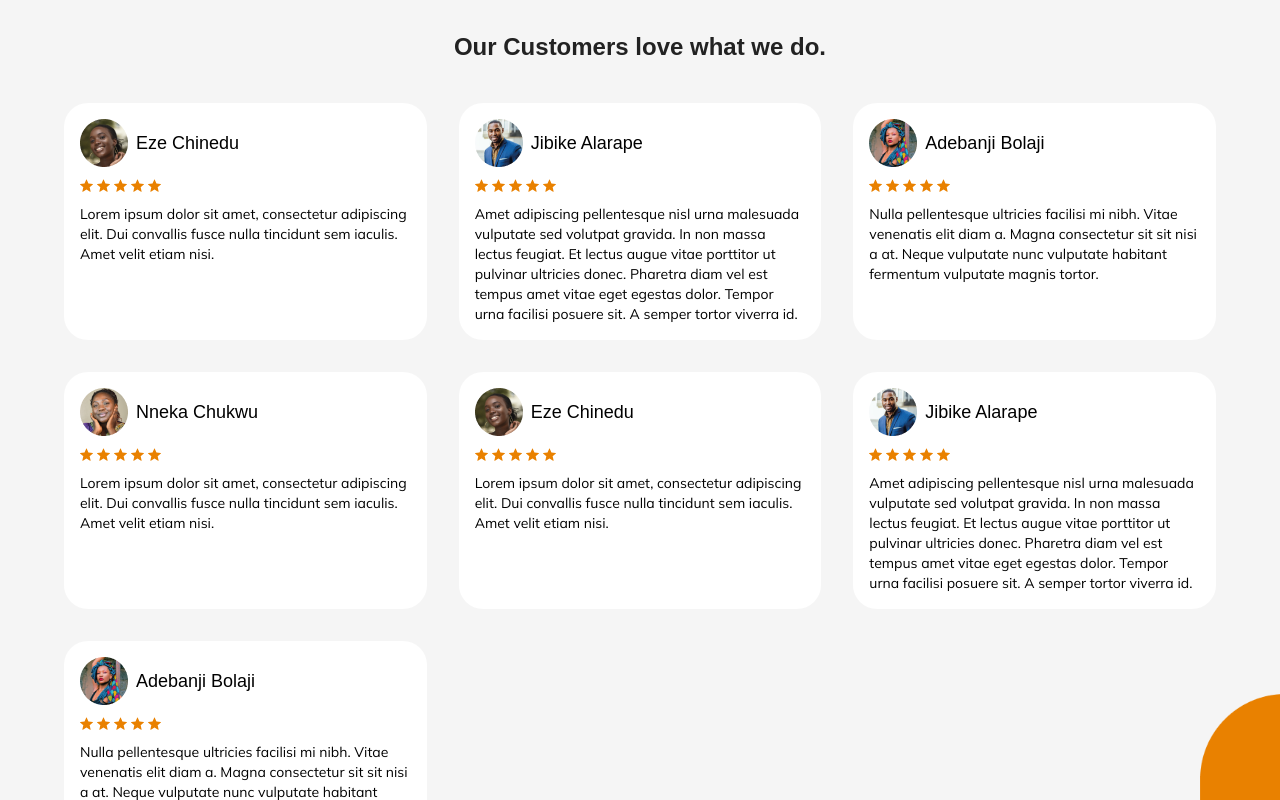
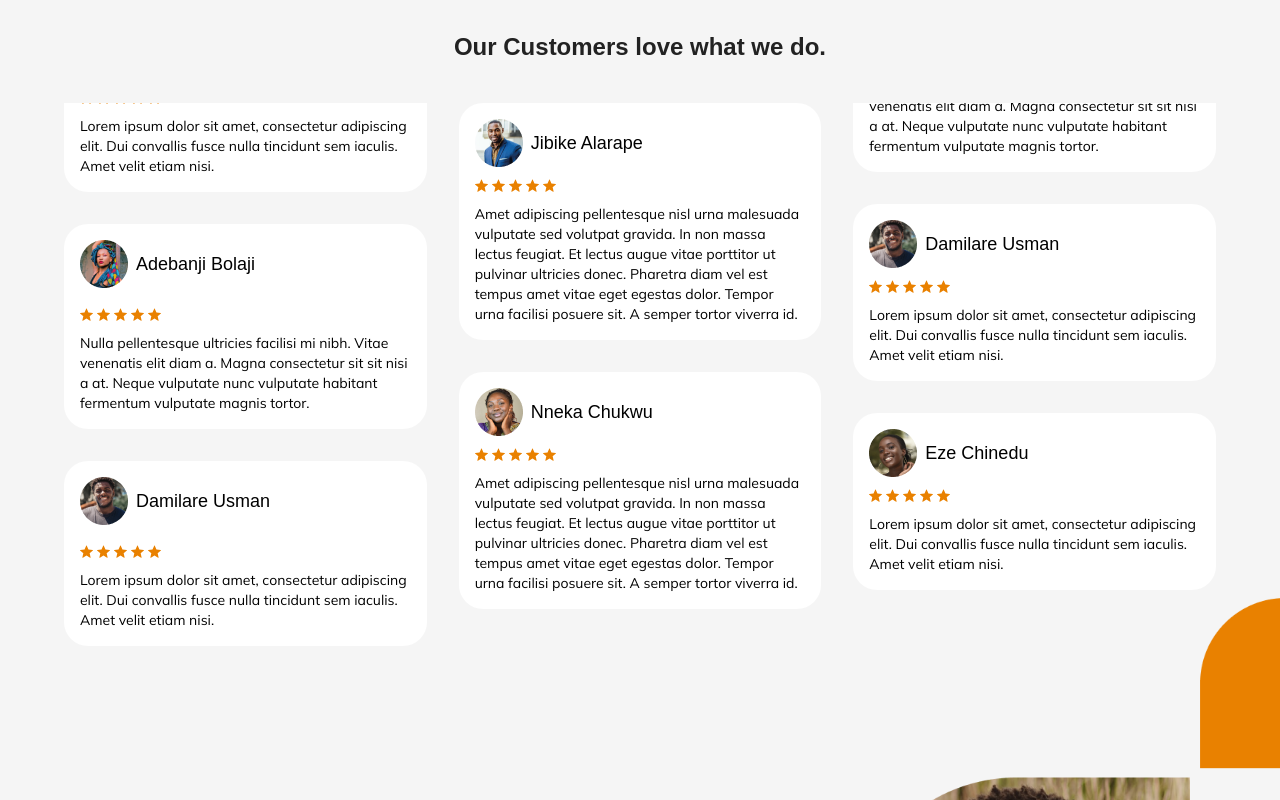
Before and after one commit to JustShuaib/123-test, a React (Vite) app: page / in a window 1280 px wide. Shown: the part 3220-4020 px from the top of the page. Built offline with nearby package versions, Linux system fonts and the light colour scheme; a web font is replaced by a local one.

Commit message:
customers clip

```diff
--- a/src/components/Customers.tsx
+++ b/src/components/Customers.tsx
@@ -12,8 +12,32 @@ const reviews = [
       "Lorem ipsum dolor sit amet, consectetur adipiscing elit. Dui convallis fusce nulla tincidunt sem iaculis. Amet velit etiam nisi.",
   },
   {
+    name: "Adebanji Bolaji",
+    img: ade,
+    comment:
+      "Nulla pellentesque ultricies facilisi mi nibh. Vitae venenatis elit diam a. Magna consectetur sit sit nisi a at. Neque vulputate nunc vulputate habitant fermentum vulputate magnis tortor.",
+  },
+  {
+    name: "Damilare Usman",
+    img: dam,
+    comment:
+      "Lorem ipsum dolor sit amet, consectetur adipiscing elit. Dui convallis fusce nulla tincidunt sem iaculis. Amet velit etiam nisi.",
+  },
+  {
+    name: "Adebanji Bolaji",
+    img: ade,
+    comment:
+      "Nulla pellentesque ultricies facilisi mi nibh. Vitae venenatis elit diam a. Magna consectetur sit sit nisi a at. Neque vulputate nunc vulputate habitant fermentum vulputate magnis tortor.",
+  },
+  {
     name: "Jibike Alarape",
     img: jibike,
+    comment:
+      "Amet adipiscing pellentesque nisl urna malesuada vulputate sed volutpat gravida. In non massa lectus feugiat. Et lectus augue vitae porttitor ut pulvinar ultricies donec. Pharetra diam vel est tempus amet vitae eget egestas dolor. Tempor urna facilisi posuere sit. A semper tortor viverra id.",
+  },
+  {
+    name: "Nneka Chukwu",
+    img: nne,
     comment:
       "Amet adipiscing pellentesque nisl urna malesuada vulputate sed volutpat gravida. In non massa lectus feugiat. Et lectus augue vitae porttitor ut pulvinar ultricies donec. Pharetra diam vel est tempus amet vitae eget egestas dolor. Tempor urna facilisi posuere sit. A semper tortor viverra id.",
   },
@@ -30,28 +54,10 @@ const reviews = [
       "Lorem ipsum dolor sit amet, consectetur adipiscing elit. Dui convallis fusce nulla tincidunt sem iaculis. Amet velit etiam nisi.",
   },
   {
-    name: "Nneka Chukwu",
-    img: nne,
-    comment:
-      "Lorem ipsum dolor sit amet, consectetur adipiscing elit. Dui convallis fusce nulla tincidunt sem iaculis. Amet velit etiam nisi.",
-  },
-  {
     name: "Eze Chinedu",
     img: eze,
     comment:
       "Lorem ipsum dolor sit amet, consectetur adipiscing elit. Dui convallis fusce nulla tincidunt sem iaculis. Amet velit etiam nisi.",
-  },
-  {
-    name: "Jibike Alarape",
-    img: jibike,
-    comment:
-      "Amet adipiscing pellentesque nisl urna malesuada vulputate sed volutpat gravida. In non massa lectus feugiat. Et lectus augue vitae porttitor ut pulvinar ultricies donec. Pharetra diam vel est tempus amet vitae eget egestas dolor. Tempor urna facilisi posuere sit. A semper tortor viverra id.",
-  },
-  {
-    name: "Adebanji Bolaji",
-    img: ade,
-    comment:
-      "Nulla pellentesque ultricies facilisi mi nibh. Vitae venenatis elit diam a. Magna consectetur sit sit nisi a at. Neque vulputate nunc vulputate habitant fermentum vulputate magnis tortor.",
   },
 ];
 const Customers = () => {
@@ -60,9 +66,10 @@ const Customers = () => {
       <h3 className="font-bai-jamjuree font-semibold text-center text-2xl text-text mt-6 mb-10">
         Our Customers love what we do.
       </h3>
-      <ul className="grid grid-cols-3 gap-8">
+      <div className="grid overflow-y-clip grid-cols-3 items-start gap-8">
+        <div className="grid grid-flow-row -translate-y-24 grid-cols-1 gap-8">
           {reviews.slice(0, 3).map(({ name, comment, img }, index) => (
-          <li key={index} className="bg-white rounded-24 p-4">
+            <div key={index} className="bg-white grid rounded-24 p-4">
               <div className="flex gap-x-2 mb-2 items-center">
                 <img src={img} alt={name} />
                 <p className="font-bai-jamjuree font-medium text-lg">{name}</p>
@@ -75,10 +82,12 @@ const Customers = () => {
                 ))}
               </div>
               <p>{comment}</p>
-          </li>
+            </div>
           ))}
-        {reviews.slice(4,5).map(({ name, comment, img }, index) => (
-          <li key={index} className="bg-white rounded-24 p-4">
+        </div>
+        <div className="grid grid-flow-row items-center grid-cols-1 gap-8">
+          {reviews.slice(4, 6).map(({ name, comment, img }, index) => (
+            <div key={index} className="bg-white h-full rounded-24 p-4">
               <div className="flex gap-x-2 mb-2 items-center">
                 <img src={img} alt={name} />
                 <p className="font-bai-jamjuree font-medium text-lg">{name}</p>
@@ -91,10 +100,12 @@ const Customers = () => {
                 ))}
               </div>
               <p>{comment}</p>
-          </li>
+            </div>
           ))}
-        {reviews.slice(5,).map(({ name, comment, img }, index) => (
-          <li key={index} className="bg-white rounded-24 p-4">
+        </div>
+        <div className="grid grid-flow-row grid-cols-1 -translate-y-32 gap-8">
+          {reviews.slice(6).map(({ name, comment, img }, index) => (
+            <div key={index} className="bg-white  rounded-24 p-4">
               <div className="flex gap-x-2 mb-2 items-center">
                 <img src={img} alt={name} />
                 <p className="font-bai-jamjuree font-medium text-lg">{name}</p>
@@ -107,9 +118,10 @@ const Customers = () => {
                 ))}
               </div>
               <p>{comment}</p>
-          </li>
+            </div>
           ))}
-      </ul>
+        </div>
+      </div>
     </section>
   );
 };
```
Lines whose indentation alone changed are shown as unchanged.
